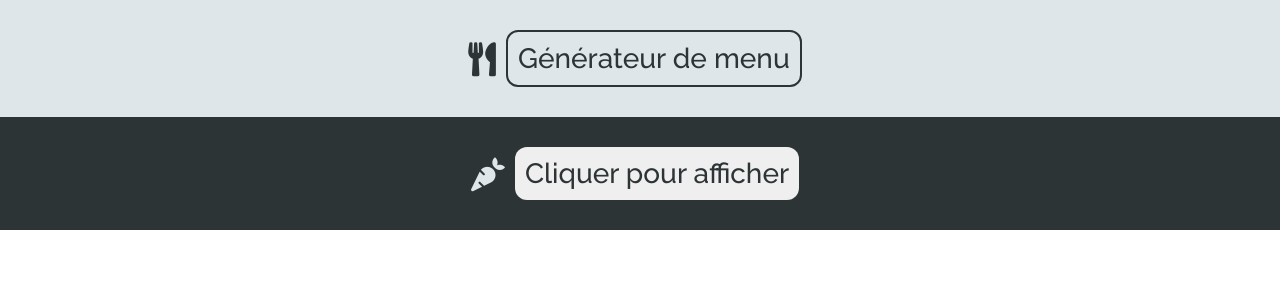
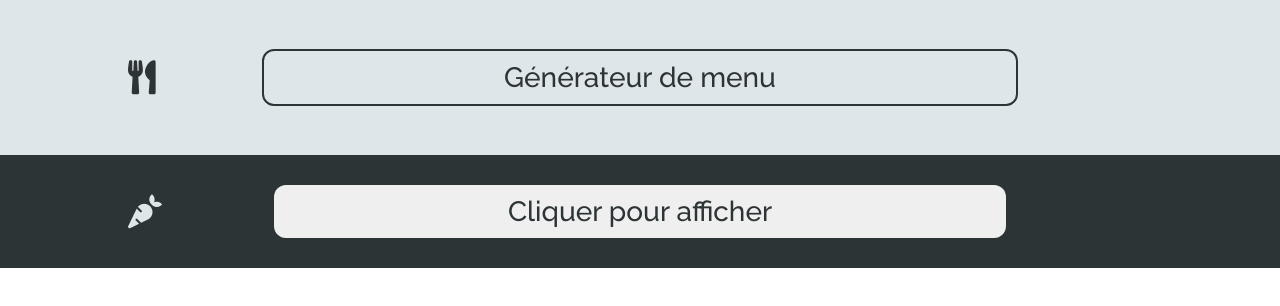
Before and after one commit to OMantel1/Generateur-de-menu-js, a plain HTML site: page index.html in a window 1280 px wide. Drawn offline with Linux system fonts and the light colour scheme.

Commit message:
amelioration position header et section

```diff
--- a/css/style.css
+++ b/css/style.css
@@ -13,30 +13,24 @@ body{
 /***** = HEADER *****/
 header{
 	background-color: #dfe6e9;
+    display: flex;
+    align-items: center;
+    justify-content: center;
+    margin: auto;
+    text-align: center;
 }
 
 header h1{
 	color: #2d3436;
-	text-align: center;
 	font-size: 28px;
     font-family: 'Raleway', sans-serif;
     font-weight: 500;
     border: Solid #2d3436 2px;
     border-radius: 12px;
     padding: 10px;
-    margin: 0px 10px;
-}
-
-header div{
-	margin: auto;
-	text-align: center;
-    display: flex;
-    align-items: center;
-    justify-content: center;
+    width: 60%;
 
 }
-
-
 
 /***** = HEADER + Section *****/
 section,
@@ -68,6 +62,7 @@ section li{
 #menu{
     display: none;
 }
+
 ul{
     margin: 0px;
     padding: 0px;
@@ -75,6 +70,7 @@ ul{
 
 
 button{
+    width: 60%;
     font-family: 'Raleway', sans-serif;
     font-size: 28px;
     font-weight: 500;
@@ -98,9 +94,12 @@ button:hover{
 
 .fas{
 	font-size: 34px;
+    position: absolute;
+    left: 10%
 }
 .fa-utensils{
     color: #2d3436;
+
 }
 .fa-carrot{
 	color: #dfe6e9;
--- a/index.html
+++ b/index.html
@@ -15,10 +15,8 @@
 </head>
 <body>
 	<header>
-		<div>
 			<i class="fas fa-utensils"></i>
 			<h1>Générateur de menu </h1>
-		</div>
 	</header>
 
 	<section>
```
